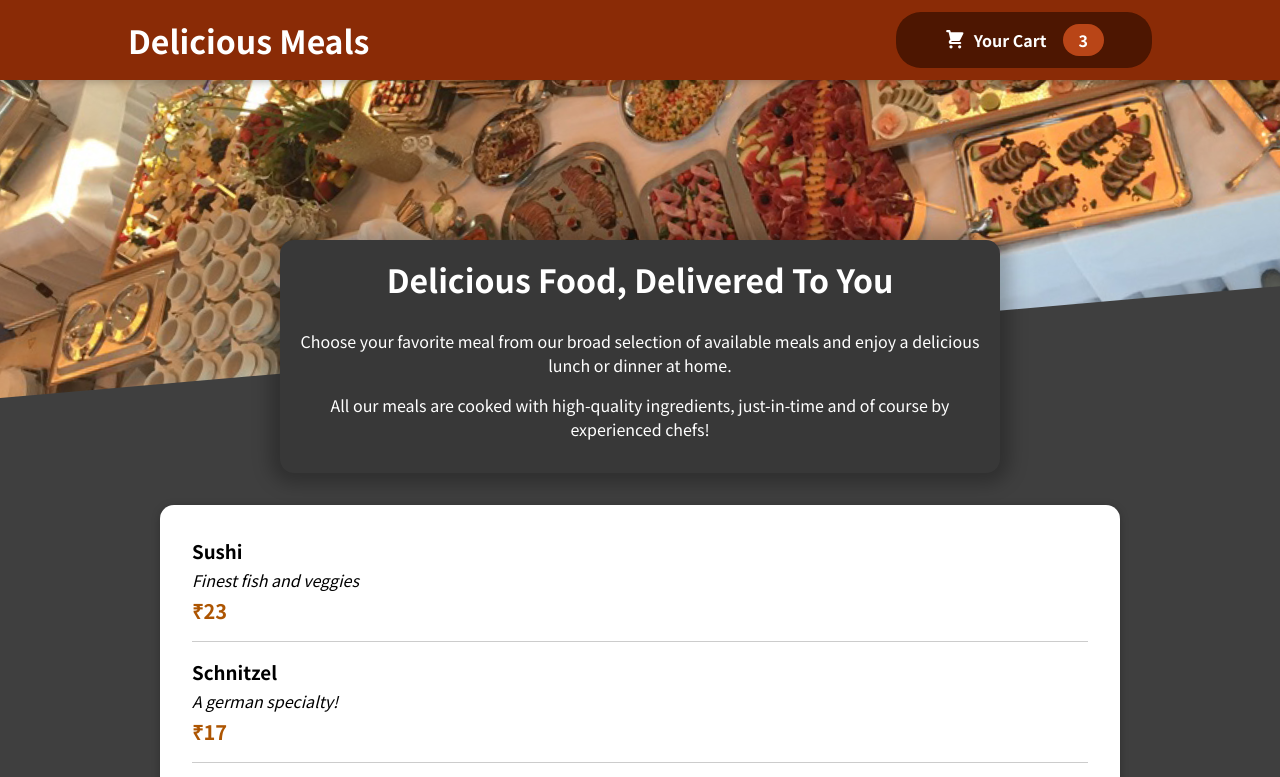
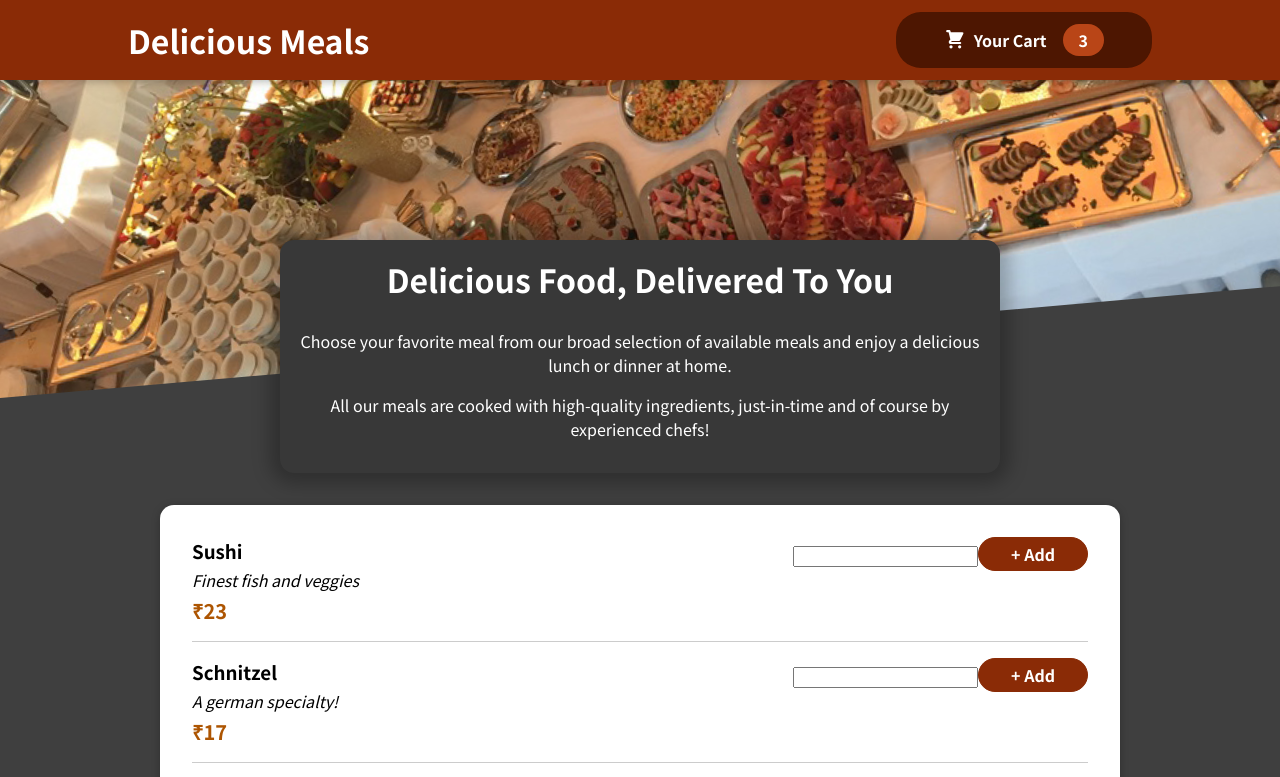
Before and after one commit to SivaSurender/The_Food_Order_App, a React (Create React App) app: page / in a window 1280 px wide. Shown: the top 777 px of the page. Built offline with nearby package versions, Linux system fonts and the light colour scheme.

Commit message:
Added files

```diff
--- a/src/Meals/MealItem/MealItem.jsx
+++ b/src/Meals/MealItem/MealItem.jsx
@@ -1,4 +1,5 @@
 import classes from "./MealItem.module.css";
+import MealItemForm from "./MealItemForm";
 const MealItem = (props) => {
   return (
     <li className={classes.meal}>
@@ -7,7 +8,9 @@
         <div className={classes.description}>{props.description}</div>
         <div className={classes.price}>₹{Math.round(props.price)}</div>
       </div>
-      <div></div>
+      <div>
+        <MealItemForm />
+      </div>
     </li>
   );
 };
--- /dev/null
+++ b/src/Meals/MealItem/MealItemForm.jsx
@@ -0,0 +1,12 @@
+import React from "react";
+import classes from "./MealItemForm.module.css";
+const MealItemForm = function (props) {
+  return (
+    <form className={classes.form}>
+      <input></input>
+      <button>+ Add</button>
+    </form>
+  );
+};
+
+export default MealItemForm;
--- /dev/null
+++ b/src/Meals/MealItem/MealItemForm.module.css
@@ -0,0 +1,20 @@
+.form {
+  text-align: right;
+}
+
+.form button {
+  font: inherit;
+  cursor: pointer;
+  background-color: #8a2b06;
+  border: 1px solid #8a2b06;
+  color: white;
+  padding: 0.25rem 2rem;
+  border-radius: 20px;
+  font-weight: bold;
+}
+
+.form button:hover,
+.form button:active {
+  background-color: #641e03;
+  border-color: #641e03;
+}
```
